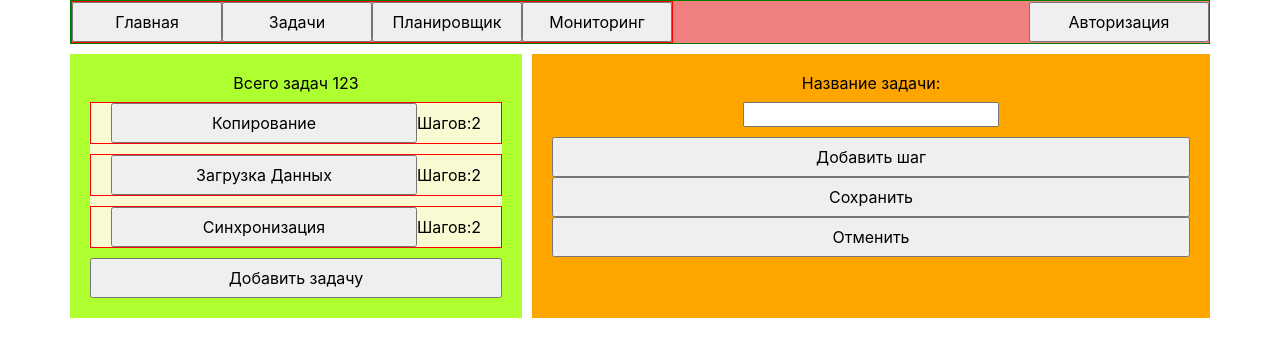
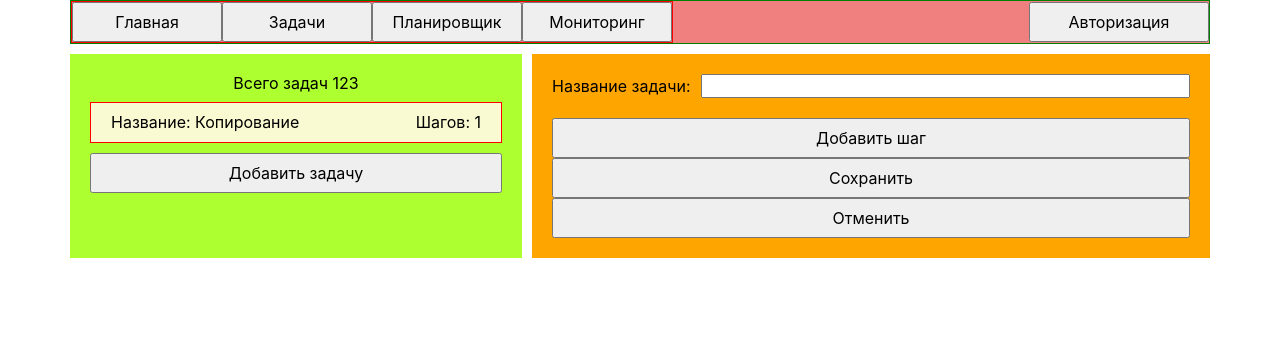
Before and after one commit to Shmitkin/dks-sheduler, a React app: page /tasks in a window 1280 px wide. Both pictures are taken after a click on the button "Добавить задачу". Shown: the top 356 px of the page. Built offline with nearby package versions, Linux system fonts and the light colour scheme.

Commit message:
Добавит стили

```diff
--- a/src/pages/tasks-page/step-item.jsx
+++ b/src/pages/tasks-page/step-item.jsx
@@ -20,25 +20,120 @@ export default function StepItem({currentStep, onSaveButtonClick, onStepDeleteBu
     }
   }, [currentStep, prevCurrentStep]);
 
+  const onParamChange = (param, key, value) => {
+    // скопировали массив всех параметров из шага
+    const paramsInStep = step.params.slice();
+    // нашли индекс редактируемого элемента
+    const index = paramsInStep.findIndex((item) => item.id === param.id);
+    // создали отредактированный объект
+    const editedParam = {...paramsInStep[index], [key]: value};
+    // создадим отредактиролванный массив
+    const editedParams = paramsInStep.slice(0, index).concat(editedParam).concat(paramsInStep.slice(index + 1));
+    // заменим массив в объекте
+    setStep({...step, params: editedParams});
+  };
+
+  const addNewParam = () => {
+    const maxId = step.params.length !== 0 ? step.params[step.params.length - 1].id : 0;
+
+    const newParam = {
+      id: maxId + 1,
+      key: ``,
+      value: ``,
+    };
+
+    const newParams = step.params.concat(newParam);
+    setStep({...step, params: newParams});
+  };
+
+  const deleteParam = (id) => {
+    const index = step.params.findIndex((item) => item.id === id);
+    const editedParams = step.params.slice(0, index).concat(step.params.slice(index + 1));
+    setStep({...step, params: editedParams});
+  };
+
   return (
     <li
       className="current-task-area__list-item"
     >
       {isEditMode && (
         <>
+          <label className="step__list-item">
+            <span>Название шага:</span>
             <input
               value={step.name}
               onChange={(evt) => setStep((prevState) => ({...prevState, name: evt.target.value}))}
             />
+          </label>
+          <label className="step__list-item">
+            <span>Тип запроса:</span>
+            <input
+              value={step.type}
+              onChange={(evt) => setStep((prevState) => ({...prevState, type: evt.target.value}))}
+            />
+          </label>
+          <label className="step__list-item">
+            <span>Эндпоинт:</span>
+            <input
+              value={step.endpoint}
+              onChange={(evt) => setStep((prevState) => ({...prevState, endpoint: evt.target.value}))}
+            />
+          </label>
+
+          <div className="step__list-params-container">
+            {step.params.map((param) => (
+              <div key={param.id} className="step__list-params-item">
+                <label>
+                  <span>Параметр:</span>
+                  <input
+                    value={param.key}
+                    onChange={(evt) => { onParamChange(param, `key`, evt.target.value); }}
+                  />
+                </label>
+                <label>
+                  <span>Значение:</span>
+                  <input
+                    value={param.value}
+                    onChange={(evt) => { onParamChange(param, `value`, evt.target.value); }}
+                  />
+                </label>
+                <button type="button" onClick={() => { deleteParam(param.id); }}>Удалить параметр</button>
+              </div>
+            ))}
+            <button type="button" onClick={addNewParam}>Добавить параметр</button>
+          </div>
+          <label className="step__list-item">
+            <span>При ошибке:</span>
+            <input
+              value={step.error}
+              onChange={(evt) => setStep((prevState) => ({...prevState, error: evt.target.value}))}
+            />
+          </label>
+          <div className="step__list-item-buttons">
             <button type="button" onClick={() => { onSaveButtonClick(step); setIsEditMode(false); }}>Сохранить</button>
             <button type="button" onClick={() => { setIsEditMode(false); setStep(currentStep); }}>Отменить</button>
+          </div>
         </>
       )}
+
       {!isEditMode && (
         <>
+          <div className="step__list-item-no-edit">
             <span>{`Шаг: ${step.id} - ${step.name}`}</span>
+            <span>{`Тип запроса: ${step.type}`}</span>
+            <span>{`Эндпоинт: ${step.endpoint}`}</span>
+            {step.params.map((param) => (
+              <div key={param.id}>
+                <span>{`Параметр: ${param.key}`}</span>
+                <span>{`Значение: ${param.value}`}</span>
+              </div>
+            ))}
+            <span>{`При ошибке: ${step.error}`}</span>
+            <div>
               <button type="button" onClick={() => { setIsEditMode(true); }}>Редактировать</button>
               <button type="button" onClick={() => { onStepDeleteButtonClick(step.id); }}>Удалить</button>
+            </div>
+          </div>
         </>
       )}
     </li>
--- a/src/pages/tasks-page/tasks-page.jsx
+++ b/src/pages/tasks-page/tasks-page.jsx
@@ -36,6 +36,9 @@ export default function TasksPage() {
     const emptyStep = {
       name: ``,
       id: currentTask.steps.length + 1,
+      endpoint: ``,
+      params: [],
+      error: ``,
     };
     setCurrentTask((prevState) => ({...prevState, steps: prevState.steps.concat(emptyStep)}));
   };
@@ -67,16 +70,15 @@ export default function TasksPage() {
         </p>
         <div className="task-area__list">
           {tasks.map((task) => (
-            <li className="task-area__list-item" key={task.id}>
             <button
+              key={task.id}
               type="button"
               onClick={() => { setCurrentTask(task); }}
-                className="task-area__button"
+              className="task-area__list-item"
             >
-                {task.name}
+              <span>{`Название: ${task.name}`}</span>
+              <span>{`Шагов: ${task.steps.length}`}</span>
             </button>
-              <span>{`Шагов:${task.steps.length}`}</span>
-            </li>
           ))}
         </div>
         <button className="task-area__button" type="button" onClick={() => { setCurrentTask(emptyTask); }}>Добавить задачу</button>
@@ -86,11 +88,13 @@ export default function TasksPage() {
         {currentTask === null && <p>Выберите задачу или создайте новую</p>}
         {currentTask !== null && (
         <>
-          <p className="current-task-area__title">{`Название задачи: `}</p>
+          <label className="current-task-area__title">
+            <span>Название задачи:</span>
             <input
               value={currentTask.name}
               onChange={(evt) => setCurrentTask((prevState) => ({...prevState, name: evt.target.value}))}
             />
+          </label>
           <ul className="current-task-area__list">
             {currentTask.steps.map((step) => (
               <StepItem
--- a/src/pages/tasks-page/tasks-page.scss
+++ b/src/pages/tasks-page/tasks-page.scss
@@ -20,7 +20,6 @@
   }
 
   &__list {
-    background-color: lightgoldenrodyellow;
     display: flex;
     flex-direction: column;
     list-style: none;
@@ -32,9 +31,10 @@
 
   &__list-item {
     align-items: center;
+    background-color: lightgoldenrodyellow;
     border: 1px solid red;
     display: flex;
-    height: 20px;
+    justify-content: space-between;
     margin-bottom: 10px;
     padding: 10px 20px;
 
@@ -58,12 +58,23 @@
   padding: 20px;
 
   &__title {
+    align-items: center;
+    display: flex;
     margin: 0;
     margin-bottom: 10px;
+    width: 100%;
+
+    & > span {
+      margin-right: 10px;
+      white-space: nowrap;
+    }
+
+    & > input {
+      width: 100%;
+    }
   }
 
   &__list {
-    background-color: lightgoldenrodyellow;
     display: flex;
     flex-direction: column;
     list-style: none;
@@ -75,9 +86,10 @@
 
   &__list-item {
     align-items: center;
+    background-color: lightgoldenrodyellow;
     border: 1px solid red;
     display: flex;
-    height: 20px;
+    flex-direction: column;
     margin-bottom: 10px;
     padding: 10px 20px;
 
@@ -91,3 +103,80 @@
     width: 100%;
   }
 }
+
+.step {
+  &__list-item {
+    align-items: center;
+    display: flex;
+    justify-content: flex-start;
+    margin-bottom: 8px;
+    width: 100%;
+
+    & > span {
+      margin-right: 10px;
+      white-space: nowrap;
+    }
+
+    & > input {
+      width: 100%;
+    }
+  }
+
+  &__list-params-container {
+    display: flex;
+    flex-direction: column;
+    margin-bottom: 10px;
+    width: 100%;
+  }
+
+  &__list-params-item {
+    display: flex;
+    justify-content: space-between;
+    margin-bottom: 10px;
+
+    & > label {
+      align-items: center;
+      display: flex;
+    }
+
+    & > label > span {
+      margin-right: 10px;
+    }
+
+    & > label > input {
+      margin-right: 10px;
+    }
+  }
+
+  &__list-item-buttons {
+    align-items: flex-start;
+    display: flex;
+    width: 100%;
+
+    & > button {
+      margin-right: 20px;
+    }
+  }
+
+  &__list-item-no-edit {
+    display: flex;
+    flex-direction: column;
+    width: 100%;
+
+    & > span {
+      margin-bottom: 5px;
+    }
+
+    & > div {
+      margin-bottom: 5px;
+
+      & > span {
+        margin-right: 10px;
+      }
+
+      & > button {
+        margin-right: 10px;
+      }
+    }
+  }
+}
--- a/src/store/tasks/mock-tasks-request.js
+++ b/src/store/tasks/mock-tasks-request.js
@@ -8,38 +8,21 @@ const mockTasksRequest = {
         {
           name: `Запросить /адрес1`,
           id: 1,
-        },
-        {
-          name: `Отправить что-то на /адрес1`,
-          id: 2,
-        },
-      ],
-    },
-    {
-      name: `Загрузка Данных`,
-      id: 2,
-      steps: [
-        {
-          name: `Запросить /адрес2`,
-          id: 1,
-        },
-        {
-          name: `Отправить что-то на /адрес2`,
-          id: 2,
-        },
-      ],
-    },
-    {
-      name: `Синхронизация `,
-      id: 3,
-      steps: [
-        {
-          name: `Запросить /адрес3`,
-          id: 1,
-        },
-        {
-          name: `Отправить что-то на /адрес3`,
-          id: 2,
+          type: `GET`,
+          endpoint: `192.292.2.245/megadata/`,
+          params: [
+            {
+              id: 1,
+              key: `param1`,
+              value: `123`,
+            },
+            {
+              id: 2,
+              key: `param2`,
+              value: `value`,
+            },
+          ],
+          error: `repeat`,
         },
       ],
     },
```
Lines whose indentation alone changed are shown as unchanged.
